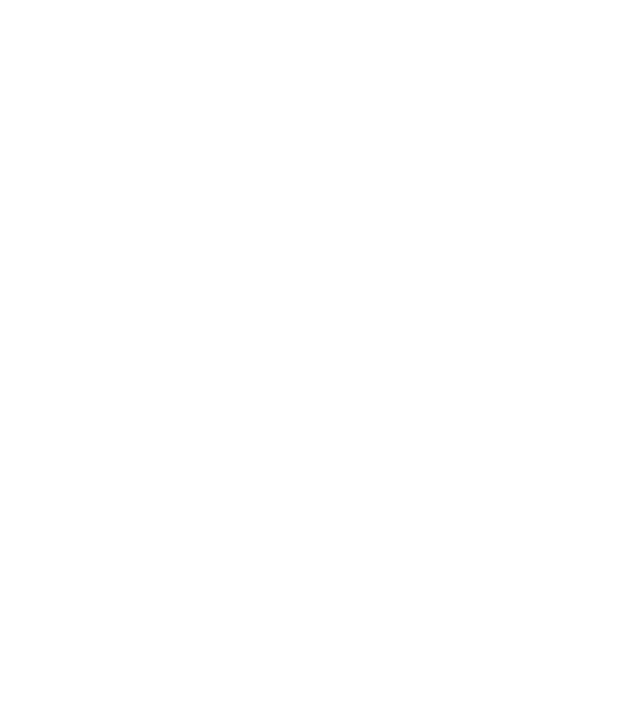
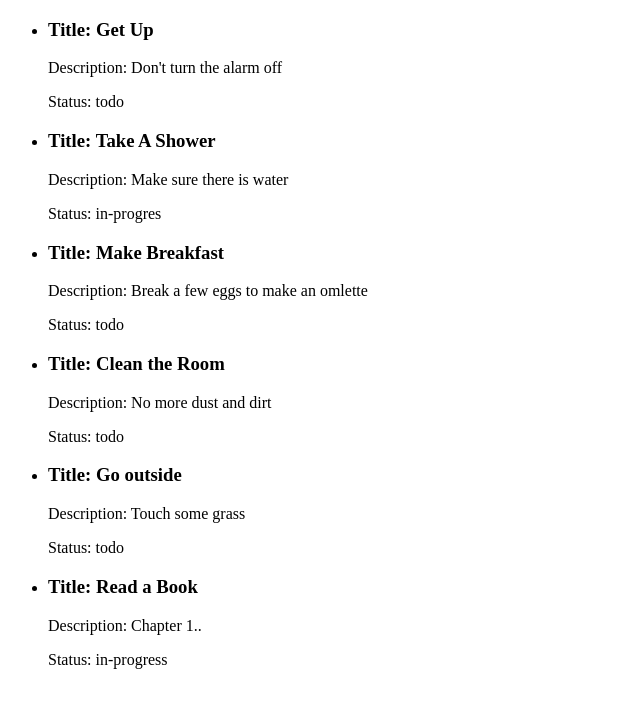
Before and after one commit to sevaa25/minitaskboard, a Next.js app: page / in a window 1280 px wide. Shown: the top 708 px of the page, without its empty margins (0-640 px from the left). Built offline with nearby package versions, Linux system fonts and the light colour scheme.

Commit message:
2: Add tasks array to TaskList, implement Task component

```diff
--- a/app/_components/Task.tsx
+++ b/app/_components/Task.tsx
@@ -1,6 +1,6 @@
-import { TaskStatus } from "./TaskList"
+export type TaskStatus = "todo" | "in-progress" | "done"
 
-interface TaskProps {
+export interface TaskProps {
   id: number;
   title: string;
   description: string;
@@ -9,8 +9,10 @@
 
 export default function Task({id, title, description, status} : TaskProps){
     return (
-        <>
-
-        </>
+        <li>
+            <h3>Title: {title}</h3>
+            <p>Description: {description}</p>
+            <p>Status: {status}</p>
+        </li>
     )
 }
--- a/app/_components/TaskList.tsx
+++ b/app/_components/TaskList.tsx
@@ -1,18 +1,23 @@
 import Task from './Task';
-export type TaskStatus = "todo" | "in-progress" | "done"
+import { TaskStatus } from './Task';
 
+const tasks = [
+    {id: 0, title: "Get Up", description: "Don't turn the alarm off", status: "todo" as TaskStatus},
+    {id: 1, title: "Take A Shower", description: "Make sure there is water", status: "in-progres" as TaskStatus},
+    {id: 2, title: "Make Breakfast", description: "Break a few eggs to make an omlette", status: "todo" as TaskStatus},
+    {id: 3, title: "Clean the Room", description: "No more dust and dirt", status: "todo" as TaskStatus},
+    {id: 4, title: "Go outside", description: "Touch some grass", status: "todo" as TaskStatus},
+    {id: 5, title: "Read a Book", description: "Chapter 1..", status: "in-progress" as TaskStatus},
+]
 
 export default function TaskList(){
     return (
-        <>
-            <ul>
-                <Task id={0} title="Get Up" description="Make sure not to turn the alarm off" status ="done"/>
-                <Task id={1} title="Take A Shower" description="Make sure the water is warm" status ="in-progress"/>
-                <Task id={2} title="Make a Brakfast" description="Break a few eggs to make an omlette" status ="todo"/>
-                <Task id={3} title="Complete a Coding Task" description="Finish before the battery is finished" status ="todo"/>
-                <Task id={4} title="Clean the Room" description="Time to say goodbye to dust and dirt" status ="todo"/>
-                <Task id={5} title="Go outside" description="Touch some grass" status ="todo"/>
-            </ul>
-        </>
+        <ul>
+            {tasks.map((task) =>
+                <Task key={task.id} id={task.id}
+                    title={task.title} description={task.description}
+                    status={task.status}/>
+            )}
+        </ul>
     )
 }
--- a/app/page.tsx
+++ b/app/page.tsx
@@ -1,6 +1,9 @@
+import TaskList from "./_components/TaskList";
 
 export default function Home() {
   return (
-    <></>
+    <>
+      <TaskList/>
+    </>
   );
 }
```
